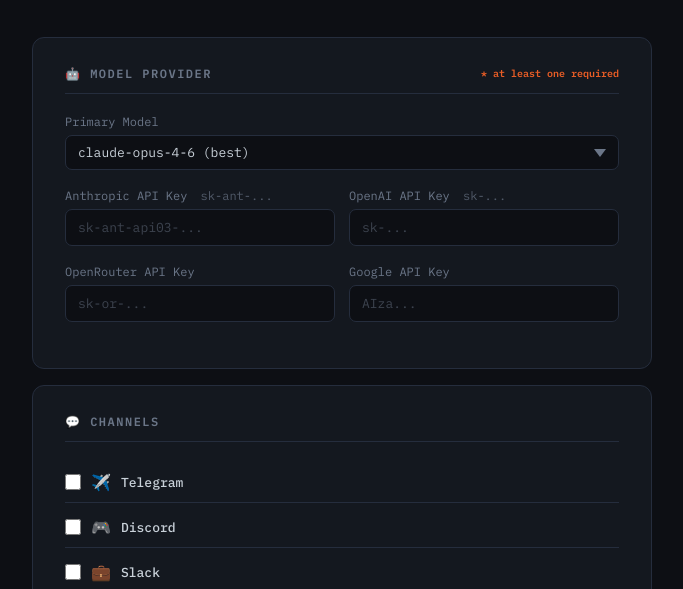
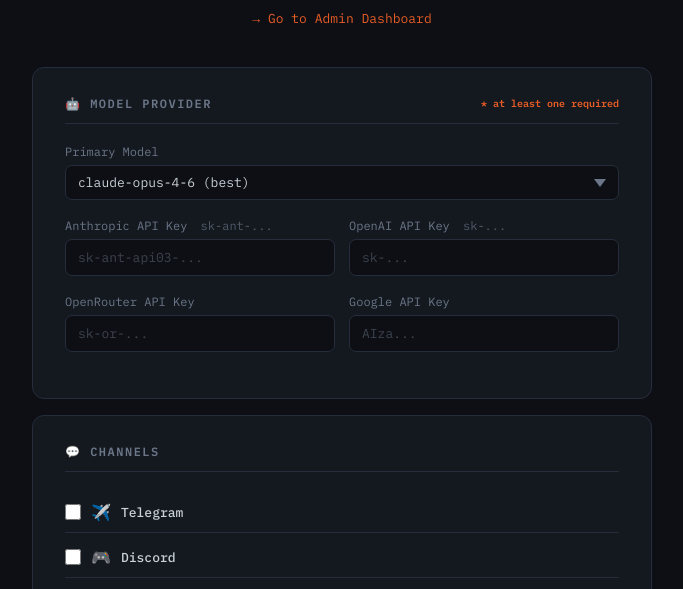
Before and after one commit to praveen-ks-2001/openclaw-railway, a website: page public/setup.html in a window 1280 px wide. Shown: the part 182-771 px from the top of the page, without its empty margins (298-981 px from the left). Drawn offline with Linux system fonts and the light colour scheme.

Commit message:
added /admin link in setup page. Fixed gateway mode=local

```diff
--- a/public/setup.html
+++ b/public/setup.html
@@ -284,6 +284,7 @@
   <div class="lobster">🦞</div>
   <h1>OpenClaw Setup</h1>
   <p class="subtitle">Configure your personal AI assistant. Fill in at least one model provider API key and one messaging channel to get started.</p>
+  <p style="margin-top:12px"><a href="/admin" style="color:var(--accent);font-family:var(--font-mono);font-size:13px;text-decoration:none;">→ Go to Admin Dashboard</a></p>
 </div>
 
 <div id="error-list"><ul id="error-items"></ul></div>
--- a/src/services/configBuilder.js
+++ b/src/services/configBuilder.js
@@ -95,6 +95,8 @@ function buildAgentsSection(formData) {
 
 function buildGatewaySection(formData) {
   const section = {
+    // Required: tells openclaw this is a self-hosted local deployment
+    mode: 'local',
     // Always loopback — our Express wrapper is the public face
     bind: 'loopback',
     port: 18789,
```
